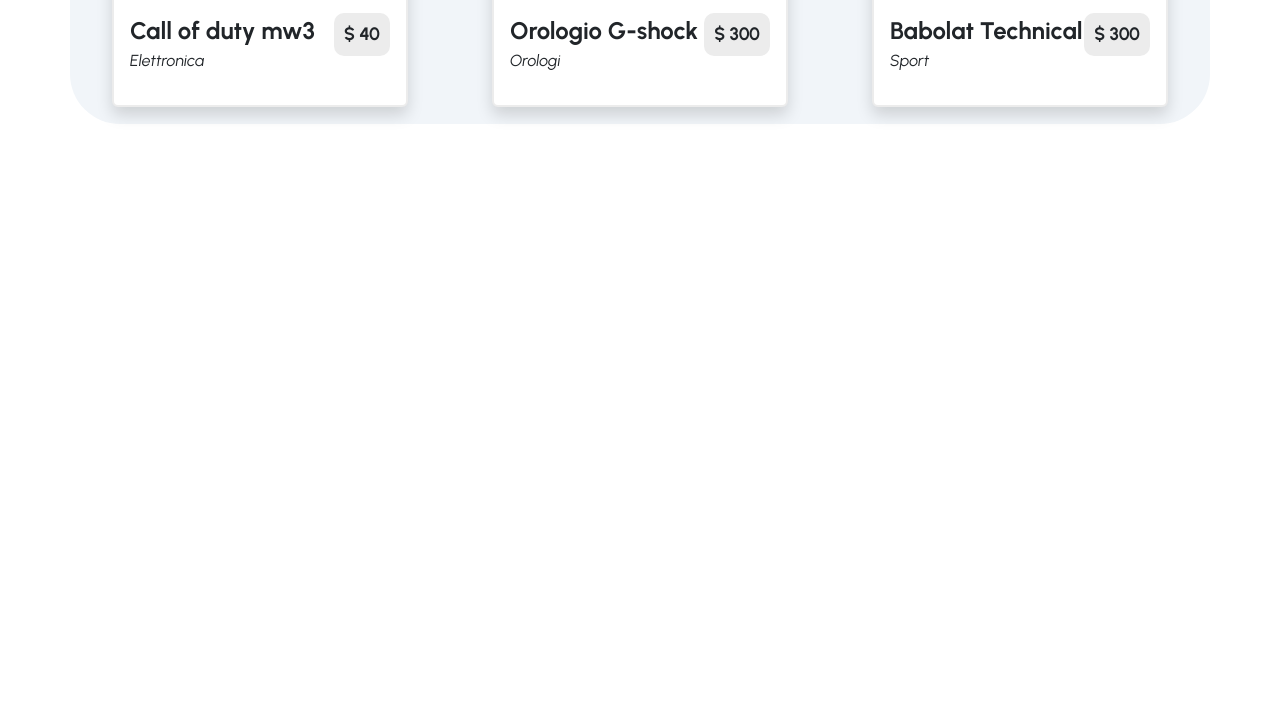
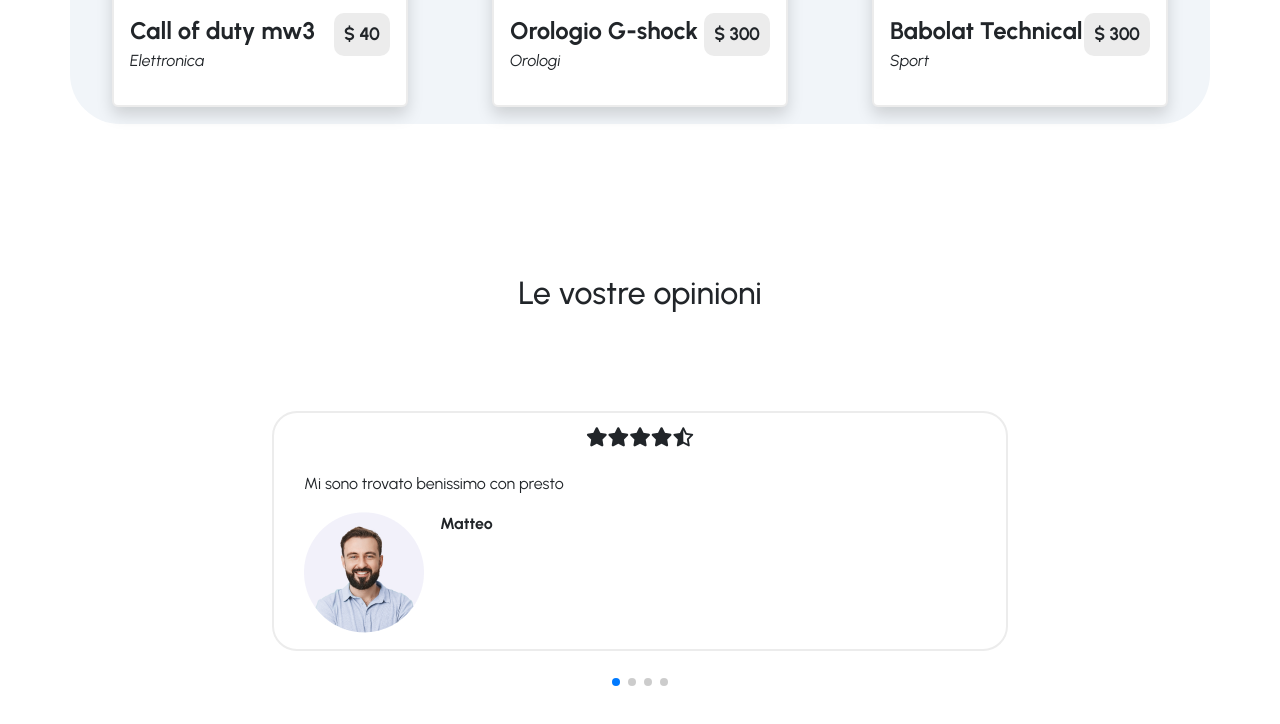
Before and after one commit to AlessandroG00/Presto_Front_End, a plain HTML site: page index.html in a window 1280 px wide. Shown: the part 1663-2387 px from the top of the page. Drawn offline with nearby package versions, Linux system fonts and the light colour scheme.

Commit message:
inizio e fine recensioni e star container

```diff
--- a/index.html
+++ b/index.html
@@ -4,6 +4,11 @@
     <meta charset="utf-8">
     <meta name="viewport" content="width=device-width, initial-scale=1">
     <title>Presto JS</title>
+    <!-- swiper js -->
+    <link
+    rel="stylesheet"
+    href="https://cdn.jsdelivr.net/npm/swiper@11/swiper-bundle.min.css"
+    />
     <!-- AOS -->
     <link href="https://unpkg.com/aos@2.3.1/dist/aos.css" rel="stylesheet">
     <!-- CDN Font Awesome -->
@@ -119,13 +124,31 @@
             </div>
         </section>
         <!-- Fine seection annunci -->
+        <!-- Sezione recensioni -->
+        <section class="container mt-custom">
+            <div class="row justify-content-center">
+                <h2 class="text-center mb-5">Le vostre opinioni</h2>
+                <div class="col-12 col-md-8">
+                    <!-- swiper -->
+                    <div class="swiper mySwiper">
+                        <div class="swiper-wrapper" id="reviewsWrapper">
 
+                        </div>
+                        <div class="swiper-pagination"></div>
+                    </div>
+
+                    </div>
+                </div>
+            </section>
 
             <div style="height: 1200px;"></div>
 
             <script src="https://cdn.jsdelivr.net/npm/bootstrap@5.3.2/dist/js/bootstrap.bundle.min.js" integrity="sha384-C6RzsynM9kWDrMNeT87bh95OGNyZPhcTNXj1NW7RuBCsyN/o0jlpcV8Qyq46cDfL" crossorigin="anonymous"></script>
             <!-- AOS -->
             <script src="https://unpkg.com/aos@2.3.1/dist/aos.js"></script>
+            <!-- swiper js -->
+            <script src="https://cdn.jsdelivr.net/npm/swiper@11/swiper-bundle.min.js"></script>
+            <!-- script js -->
             <script src="./script.js"></script>
 
         </body>
--- a/script.js
+++ b/script.js
@@ -115,13 +115,96 @@
     })
 })
 
+/* Reviews */
+const reviewsWrapper = document.querySelector('#reviewsWrapper');
+
+
+let reviews = [
+    {'name' : 'Matteo', 'review' : 'Mi sono trovato benissimo con presto', 'rank' : 4.5, 'url' : '/media/Size=05.png'},
+    {'name' : 'Federico', 'review' : 'Ottimi prodotti servizio spedizione veloce', 'rank' : 5, 'url' : '/media/Size=05.png'},
+    {'name' :'Alessandro', 'review' :'Serviizo assistenza clienti eccellente', 'rank' : 4, 'url' : '/media/Size=05.png'},
+    {'name' : 'Giovanni', 'review' :'Non mi è piaciuto il servizio spezione', 'rank' : 2, 'url' : '/media/Size=05.png'},
+]
+
+reviews.forEach((review) => {
+    let div = document.createElement('div');
+    div.classList.add('swiper-slide');
+    div.innerHTML = `
+    <div class="review-card">
+                        <div class="star-container d-flex justify-content-center mb-4">
+                            ${generateStar(review.rank)}
+                        </div>
+                        <p>${review.review}</p>
+                            <div class="d-flex">
+                                <img src="${review.url}" alt="">
+                                <p class="ms-3 fw-bold">${review.name}</p>
+                            </div>
+                        </div>
+    `
+
+    reviewsWrapper.appendChild(div)
+})
+
+let starContainer = document.querySelectorAll('.star-container')
+
+/* Primo metodo */
+// starContainer.forEach((wrapper, i) => {
+    // let voto = reviews[i].rank
+    /* stelle piene */
+    // for(let i = 1; i <= voto; i++ ) {
+        //let icon = document.createElement('i');
+         //icon.classList.add('fa-solid', 'fa-star')
+        // wrapper.appendChild(icon)
+    // }
+    /* stelle vuote */
+    //if(voto < 5){
+        //let resto = 5 - voto;
+        //for(let i = 1; i <= resto; i++ ) {
+            //let icon = document.createElement('i');
+            //icon.classList.add('fa-regular', 'fa-star')
+            //wrapper.appendChild(icon)
+        //}
+    //}
+    //})
+
+    function generateStar(rank){
+    let result = ''
+
+        for (let i = 1; i <= 5; i++) {
+            if(rank == 0.5){
+            result += '<i class="fa-regular fa-star-half-stroke"></i>'
+            rank = 0
+        } else if (rank > 0){
+            result += '<i class="fa-solid fa-star"></i>'
+            rank--
+        } else {
+            result += '<i class="fa-regular fa-star"></i>'
+        }
+    }
+    return result
+}
 
 
 
 
+/* swiper js */
 
-
-
+let swiper = new Swiper(".mySwiper", {
+    effect: "coverflow",
+    grabCursor: true,
+    centeredSlides: true,
+    slidesPerView: "auto",
+    coverflowEffect: {
+    rotate: 50,
+    stretch: 0,
+    depth: 100,
+    modifier: 1,
+    slideShadows: false,
+    },
+    pagination: {
+    el: ".swiper-pagination",
+    },
+});
 
 
 
--- a/style.css
+++ b/style.css
@@ -62,3 +62,38 @@
     border-radius: 50px;
     height: 60vh;
 }
+
+/* review section */
+
+.review-card {
+    border: 2px solid #ececec;
+    padding: 30px;
+    border-radius: 25px;
+    height: 30vh;
+    display: flex;
+    flex-direction: column;
+    justify-content: center;
+}
+
+.star-container > i {
+    font-size: larger;
+}
+
+/* swiper */
+.swiper {
+width: 100%;
+padding-top: 50px;
+padding-bottom: 50px;
+}
+
+.swiper-slide {
+background-position: center;
+background-size: cover;
+/* width: 300px;
+height: 300px; */
+}
+
+/* .swiper-slide img {
+display: block;
+width: 100%;
+} */
```
Also changed, not shown: media/Size=05.png (added). Lines whose indentation alone changed are shown as unchanged.
